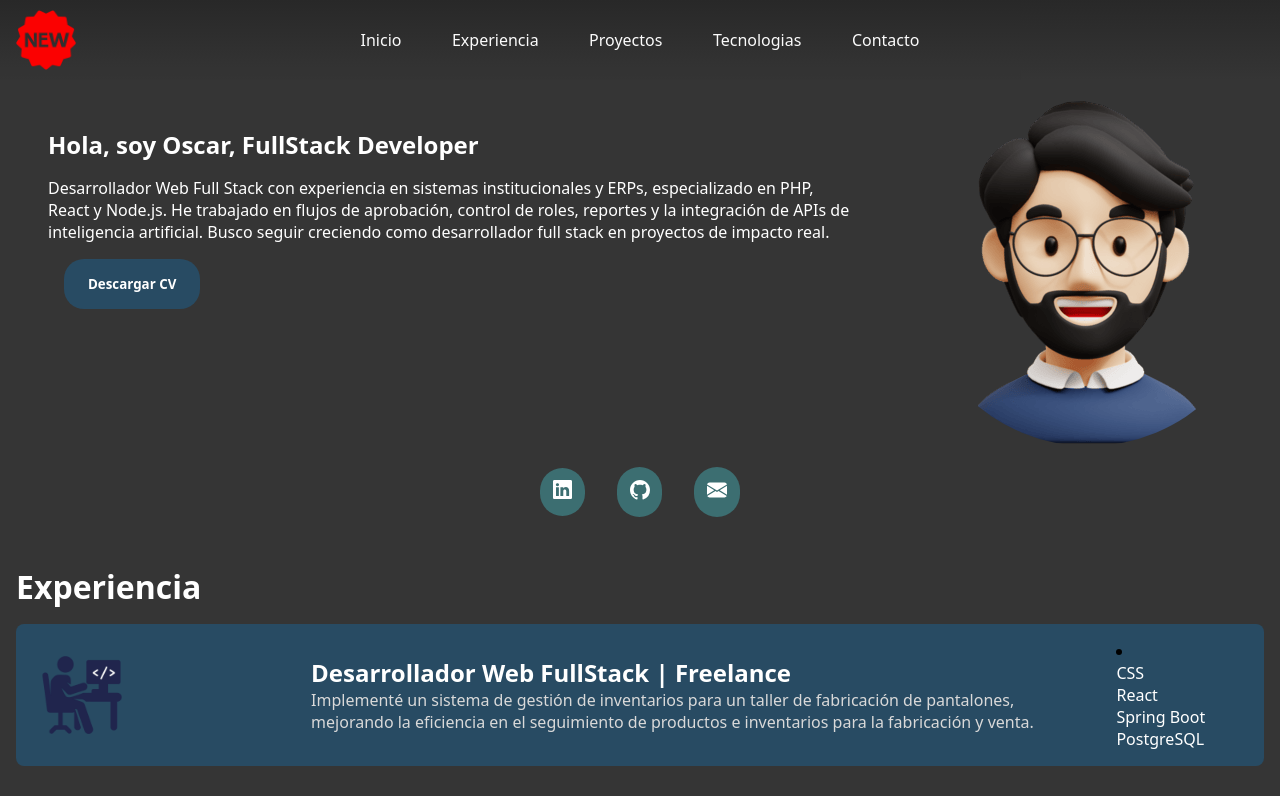
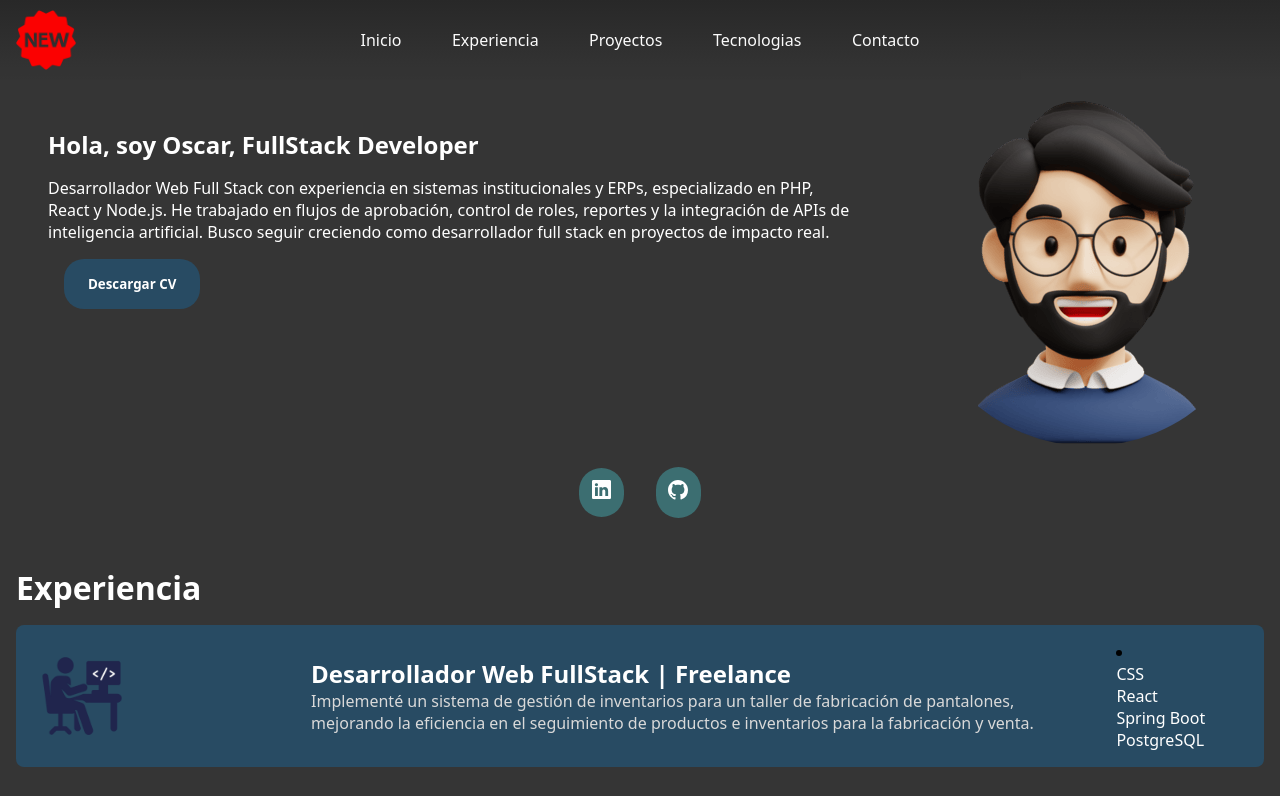
Before and after one commit to OscarLopez890/Portafolio-ocl, a React (Vite) app: page / in a window 1280 px wide. Shown: the top 796 px of the page. Built offline with nearby package versions, Linux system fonts and the light colour scheme.

Commit message:
style: Implemented changes in the contact section
Change the mail contact, created an image and add styles

```diff
--- a/src/components/Contact/Contact.jsx
+++ b/src/components/Contact/Contact.jsx
@@ -5,13 +5,14 @@ export function Contact() {
         <section className={styles.contactContainer} id="contactSection">
             <h1>Contacto</h1>
             <p>Si deseas contactarme:</p>
-            <div className={styles.contactIcons}>
-                <a href="mailto:tu-email@example.com">
-                    <img src="src/images/Gmail.png" alt="Email Icon" />
-                </a>
-                <a href="https://www.linkedin.com/in/tu-perfil-linkedin" target="_blank" rel="noopener noreferrer">
-                    <img src="src/images/Linkedin.png" alt="LinkedIn Icon" />
-                </a>
+            <div className={styles.contact}>
+                <div className={styles.contactIcons}>
+                    <a href="https://www.linkedin.com/in/oscar-castillo-lópez-25b306175/" target="_blank" rel="noopener noreferrer">
+                        <img src="src/images/Linkedin.png" alt="LinkedIn Icon" />
+                    </a>
+                </div>
+                <svg viewBox="0 -2.5 20 20" version="1.1" xmlns="http://www.w3.org/2000/svg" xmlns:xlink="http://www.w3.org/1999/xlink" fill="#000000"><g id="SVGRepo_bgCarrier" stroke-width="0"></g><g id="SVGRepo_tracerCarrier" stroke-linecap="round" stroke-linejoin="round"></g><g id="SVGRepo_iconCarrier"> <title>email [#1572]</title> <desc>Created with Sketch.</desc> <defs> </defs> <g id="Page-1" stroke="none" stroke-width="1" fill="none" fill-rule="evenodd"> <g id="Dribbble-Light-Preview" transform="translate(-340.000000, -922.000000)" fill="#ffffff"> <g id="icons" transform="translate(56.000000, 160.000000)"> <path d="M294,774.474 L284,765.649 L284,777 L304,777 L304,765.649 L294,774.474 Z M294.001,771.812 L284,762.981 L284,762 L304,762 L304,762.981 L294.001,771.812 Z" id="email-[#1572]"> </path> </g> </g> </g> </g></svg>
+                <img src="src/images/contactM.jpeg" className={styles.contactImg}></img>
             </div>
         </section>
     )
--- a/src/components/Contact/Contact.module.css
+++ b/src/components/Contact/Contact.module.css
@@ -22,4 +22,27 @@
         padding: 2rem;
         transition: transform 0.3s ease;
     }
+
+    img:hover{
+        background-color: var(--detailsHover);
+        transform: scale(1.05);
+    }
 }
+
+.contactImg {
+    max-height: 100px;
+    max-width: 400px;
+}
+
+.contact{
+    display: flex;
+    gap: 2rem;
+    align-items: center;
+    justify-content: center;
+
+    svg {
+        width: 80px;
+        height: 80px;
+        transition: transform 0.3s ease;
+    }
+}
--- a/src/components/Presentation/Presentation.jsx
+++ b/src/components/Presentation/Presentation.jsx
@@ -20,21 +20,16 @@ export function Presentation() {
                 </div>
             </div>
             <div className={styles.buttonsLink}>
-                <button>
+                <a href="https://www.linkedin.com/in/oscar-castillo-lópez-25b306175/" target="_blank" rel="noopener noreferrer">
                     <svg xmlns="http://www.w3.org/2000/svg" width="19" height="19" fill="currentColor" className="bi bi-linkedin" viewBox="0 0 16 16">
                         <path d="M0 1.146C0 .513.526 0 1.175 0h13.65C15.474 0 16 .513 16 1.146v13.708c0 .633-.526 1.146-1.175 1.146H1.175C.526 16 0 15.487 0 14.854zm4.943 12.248V6.169H2.542v7.225zm-1.2-8.212c.837 0 1.358-.554 1.358-1.248-.015-.709-.52-1.248-1.342-1.248S2.4 3.226 2.4 3.934c0 .694.521 1.248 1.327 1.248zm4.908 8.212V9.359c0-.216.016-.432.08-.586.173-.431.568-.878 1.232-.878.869 0 1.216.662 1.216 1.634v3.865h2.401V9.25c0-2.22-1.184-3.252-2.764-3.252-1.274 0-1.845.7-2.165 1.193v.025h-.016l.016-.025V6.169h-2.4c.03.678 0 7.225 0 7.225z"/>
                     </svg>
-                </button>
-                <button>
+                </a>
+                <a href="https://github.com/OscarLopez890" target="_blank" rel="noopener noreferrer">
                     <svg xmlns="http://www.w3.org/2000/svg" width="20" height="20" fill="currentColor" className="bi bi-github" viewBox="0 0 16 16">
                         <path d="M8 0C3.58 0 0 3.58 0 8c0 3.54 2.29 6.53 5.47 7.59.4.07.55-.17.55-.38 0-.19-.01-.82-.01-1.49-2.01.37-2.53-.49-2.69-.94-.09-.23-.48-.94-.82-1.13-.28-.15-.68-.52-.01-.53.63-.01 1.08.58 1.23.82.72 1.21 1.87.87 2.33.66.07-.52.28-.87.51-1.07-1.78-.2-3.64-.89-3.64-3.95 0-.87.31-1.59.82-2.15-.08-.2-.36-1.02.08-2.12 0 0 .67-.21 2.2.82.64-.18 1.32-.27 2-.27s1.36.09 2 .27c1.53-1.04 2.2-.82 2.2-.82.44 1.1.16 1.92.08 2.12.51.56.82 1.27.82 2.15 0 3.07-1.87 3.75-3.65 3.95.29.25.54.73.54 1.48 0 1.07-.01 1.93-.01 2.2 0 .21.15.46.55.38A8.01 8.01 0 0 0 16 8c0-4.42-3.58-8-8-8"/>
                     </svg>
-                </button>
-                <button>
-                    <svg xmlns="http://www.w3.org/2000/svg" width="20" height="20" fill="currentColor" className="bi bi-envelope-fill" viewBox="0 0 16 16">
-                        <path d="M.05 3.555A2 2 0 0 1 2 2h12a2 2 0 0 1 1.95 1.555L8 8.414zM0 4.697v7.104l5.803-3.558zM6.761 8.83l-6.57 4.027A2 2 0 0 0 2 14h12a2 2 0 0 0 1.808-1.144l-6.57-4.027L8 9.586zm3.436-.586L16 11.801V4.697z"/>
-                    </svg>
-                </button>
+                </a>
             </div>
         </section>
     )
--- a/src/components/Presentation/Presentation.module.css
+++ b/src/components/Presentation/Presentation.module.css
@@ -48,7 +48,7 @@
     justify-content: center;
     align-items: center;
 
-    button {
+    a {
         padding: 0.8rem 0.8rem;
         margin: 1rem;
         border-radius: 99px;
@@ -57,7 +57,7 @@
         color: var(--textPrimary);
     }
 
-    button:hover {
+    a:hover {
         background: var(--secondaryHover);
         transform: scale(1.1);
     }
```
Also changed, not shown: src/images/contactM.jpeg (added).
